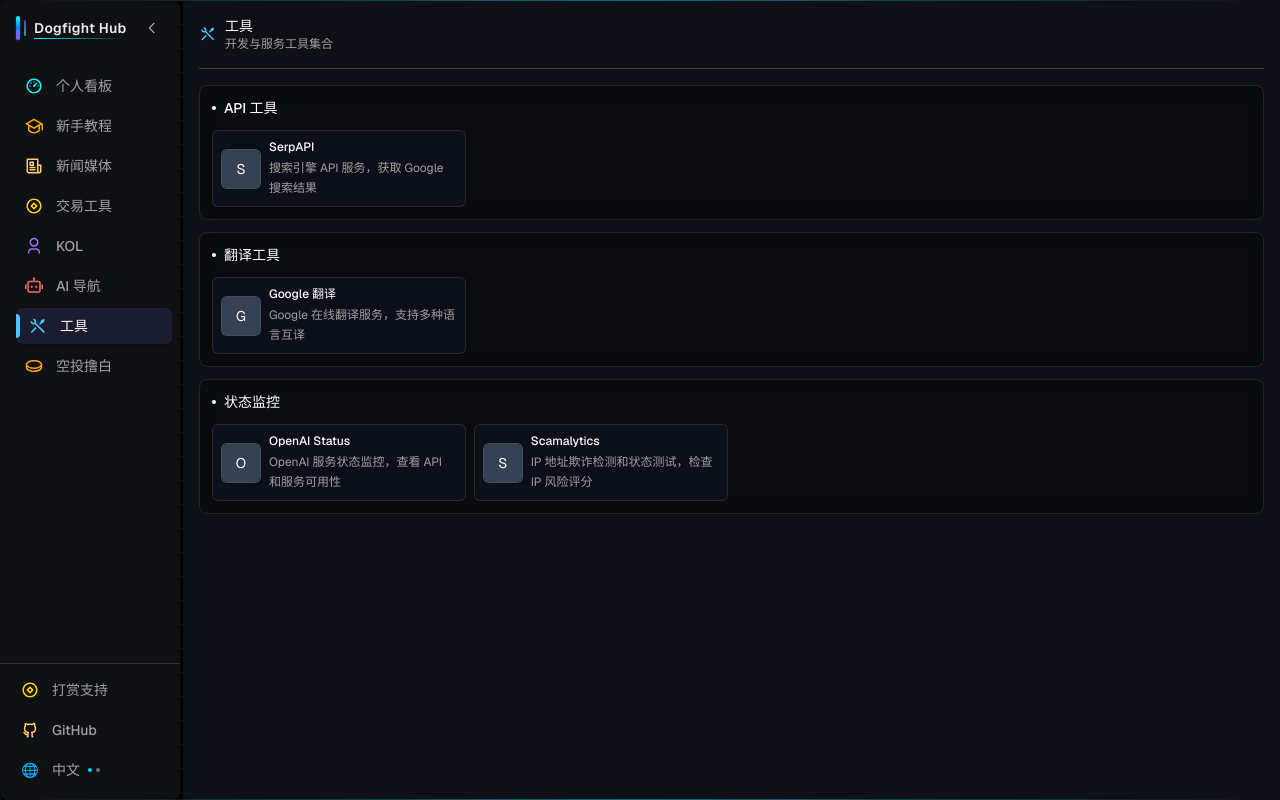
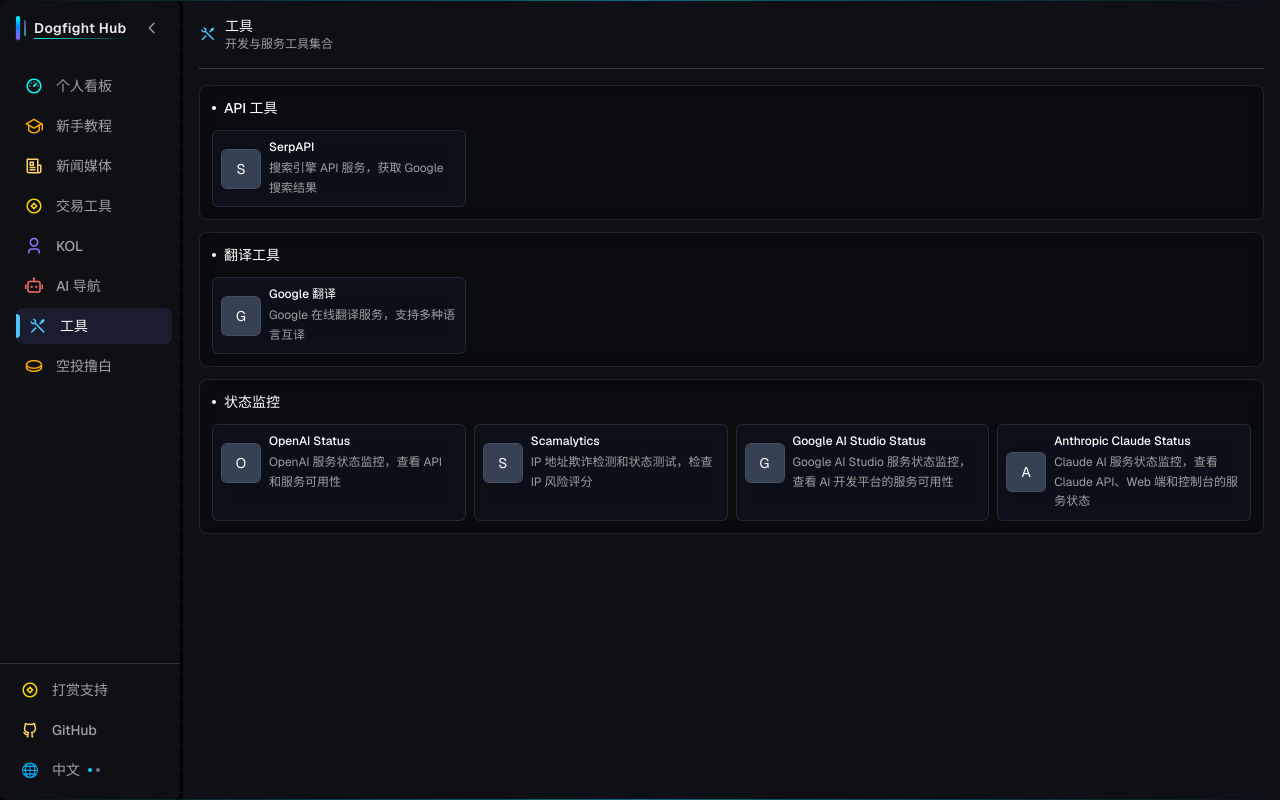
Before and after one commit to sumingcheng/smc-nav, a Next.js app: page /tools in a window 1280 px wide. Built offline with nearby package versions, Linux system fonts and the light colour scheme.

Commit message:
feat: add Google AI Studio and Anthropic Claude status monitoring tools

```diff
--- a/src/data/tools.tsx
+++ b/src/data/tools.tsx
@@ -50,6 +50,18 @@
           description: 'IP 地址欺诈检测和状态测试，检查 IP 风险评分',
           icon: 'https://www.google.com/s2/favicons?domain=scamalytics.com&sz=64',
         },
+        {
+          name: 'Google AI Studio Status',
+          url: 'https://aistudio.google.com/status',
+          description: 'Google AI Studio 服务状态监控，查看 AI 开发平台的服务可用性',
+          icon: 'https://www.google.com/s2/favicons?domain=aistudio.google.com&sz=64',
+        },
+        {
+          name: 'Anthropic Claude Status',
+          url: 'https://status.anthropic.com/',
+          description: 'Claude AI 服务状态监控，查看 Claude API、Web 端和控制台的服务状态',
+          icon: 'https://www.google.com/s2/favicons?domain=status.anthropic.com&sz=64',
+        },
       ],
     },
   ],
```
